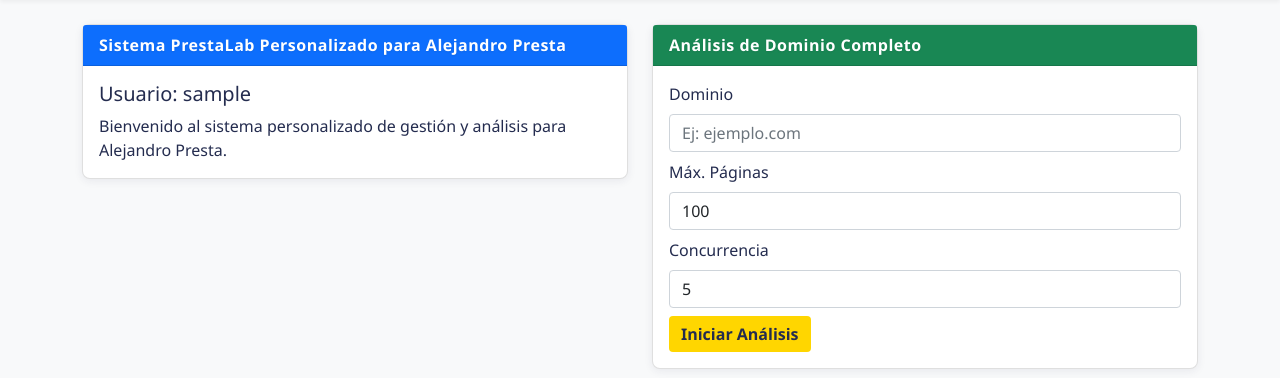
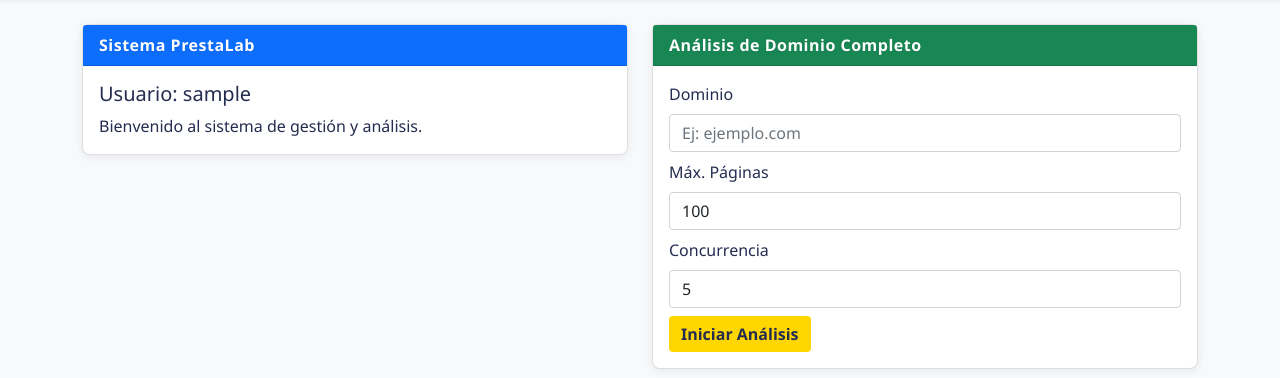
Before and after one commit to alepresta/prestaLabs, a Django app: page / in a window 1280 px wide. Shown: the part 61-439 px from the top of the page. Run offline with Django 4.2, Linux system fonts and the light colour scheme; the visitor is signed in with stand-in values (Sample User, id 1); parts of the project's set-up code (start-up, migrations or seed data) failed here and were passed over.

Commit message:
Dashboard: elimino personalización para Alejandro Presta, solo Sistema PrestaLab

```diff
--- a/templates/dashboard.html
+++ b/templates/dashboard.html
@@ -4,10 +4,10 @@
 <div class="row">
   <div class="col-md-6 mb-4">
     <div class="card">
-      <div class="card-header bg-primary text-white">Sistema PrestaLab Personalizado para Alejandro Presta</div>
+      <div class="card-header bg-primary text-white">Sistema PrestaLab</div>
       <div class="card-body">
         <h5 class="card-title">Usuario: {{ user.username }}</h5>
-        <p class="card-text">Bienvenido al sistema personalizado de gestión y análisis para Alejandro Presta.</p>
+        <p class="card-text">Bienvenido al sistema de gestión y análisis.</p>
       </div>
     </div>
   </div>
```
